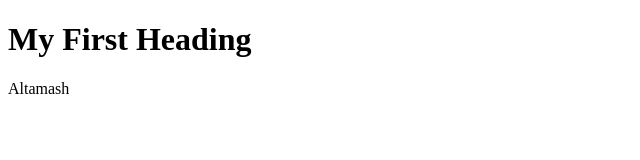
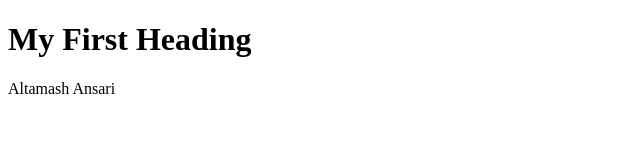
Before and after one commit to priyankamistry09/extension_test, a website: page client/index.html in a window 1280 px wide. Shown: the full height of the page, 0-640 px from the left. Drawn offline with Linux system fonts and the light colour scheme.

Commit message:
Update index.html

```diff
--- a/client/index.html
+++ b/client/index.html
@@ -4,7 +4,7 @@
 
 	<h1>My First Heading</h1>
 
-	<p>Altamash</p>
+	<p>Altamash Ansari</p>
 
 </body>
 </html>
```
